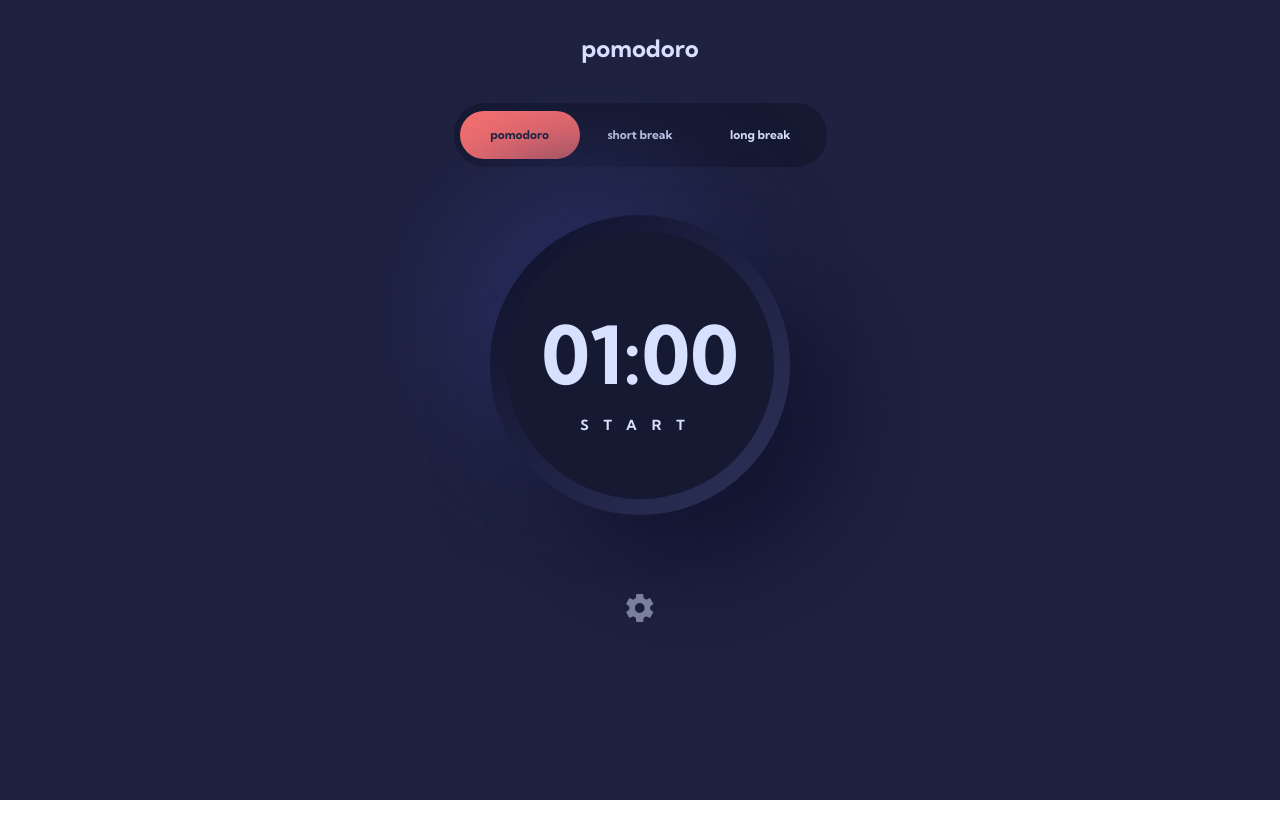
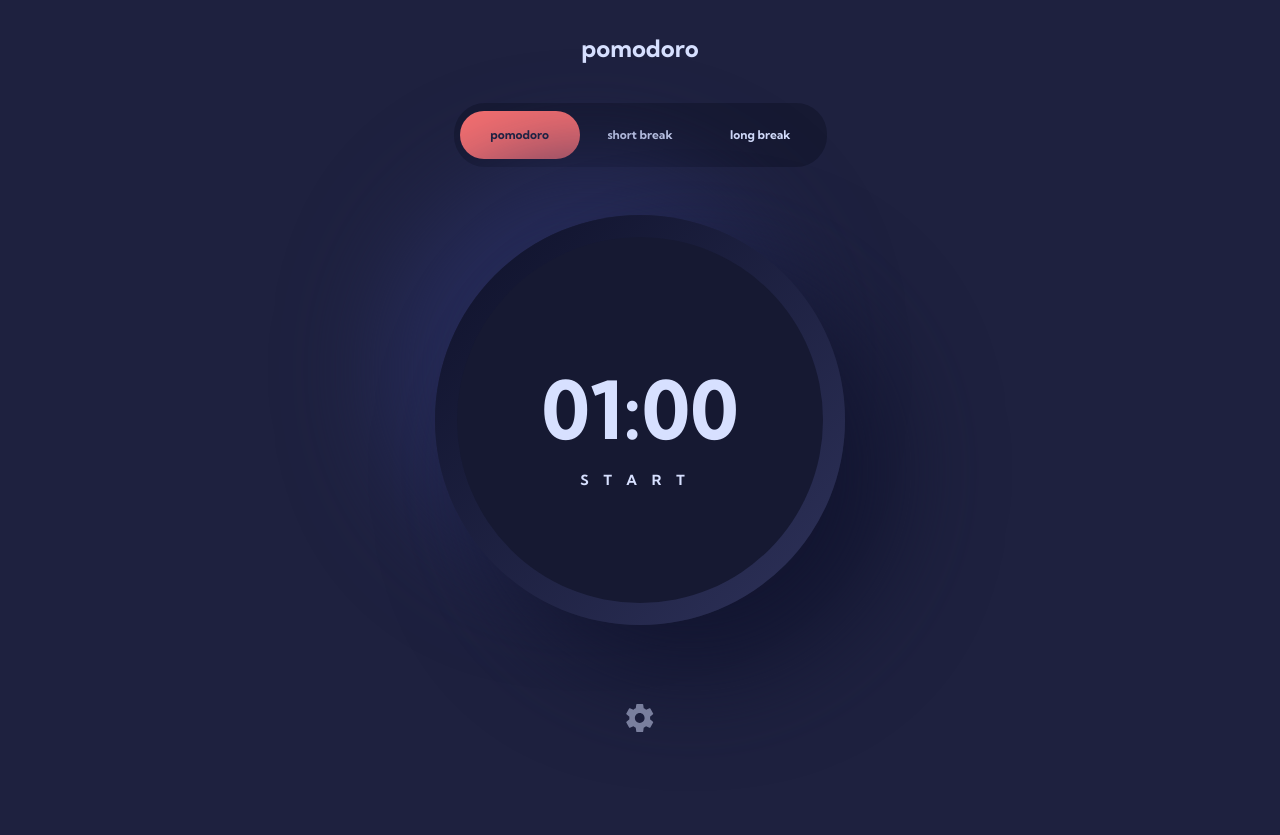
Before and after one commit to David-Henery4/Pomodoro-App, a React (Create React App) app: page / in a window 1280 px wide. Before the commit the page ends 800 px from the top, so only its background shows below. Built offline with nearby package versions, Linux system fonts and the light colour scheme.

Commit message:
basic-progress-bar-v1

```diff
--- a/src/App.js
+++ b/src/App.js
@@ -8,10 +8,10 @@ function App() {
   //
   //
   return (
-    <div className={`App ${activeFont.name} font-bold text-darkGrey w-full h-screen bg-lighterBlue`}>
+    <div className={`App ${activeFont.name} font-bold text-darkGrey w-full min-h-screen bg-lighterBlue`}>
       <Overlay isSettingsModalOpen={isSettingsModalOpen} setIsSettingsModalOpen={setIsSettingsModalOpen}/>
       <SettingsModal isSettingsModalOpen={isSettingsModalOpen} setIsSettingsModalOpen={setIsSettingsModalOpen}/>
-      <main className="w-full flex flex-col items-center pt-8 gap-[39px]">
+      <main className="w-full flex flex-col items-center pt-8 gap-[39px] smlTab:pb-[103px]">
         <h1 className="text-2xl">pomodoro</h1>
         {/* CONTENT */}
         <section className="w-full flex flex-col items-center px-6">
--- /dev/null
+++ b/src/components/LoadingBar.js/LoadingBar.js
@@ -0,0 +1,63 @@
+import React from "react";
+
+const LoadingBar = (props) => {
+  let {
+    size = 150,
+    progress = 0,
+    trackWidth = 0,
+    trackColor = `#ddd`,
+    indicatorWidth = 2,
+    indicatorColor = `#F87070`,
+    indicatorCap = `round`,
+    label = `Loading...`,
+    labelColor = `#333`,
+    spinnerMode = false,
+    spinnerSpeed = 1,
+  } = props;
+  //
+  const center = size / 2,
+    radius =
+      center - (trackWidth > indicatorWidth ? trackWidth : indicatorWidth),
+    dashArray = 2 * Math.PI * radius,
+    dashOffset = dashArray * ((100 - progress) / 100);
+  //
+  return (
+    <div
+      className="svg-pi-wrapper top-1/2 left-1/2 -translate-x-1/2 -translate-y-1/2 h-[92.6%] w-[92.6%]"
+      // style={{ width: size, height: size }}
+    >
+      <svg
+        className="svg-pi"
+        viewBox="25 5 100 140"
+        style={{ width: "100%", height: "100%" }}
+      >
+        <circle
+          className="svg-pi-track"
+          cx={center}
+          cy={center}
+          fill="transparent"
+          r={radius}
+          // stroke={trackColor}
+          strokeWidth={trackWidth}
+        />
+        <circle
+          className={`svg-pi-indicator ${
+            spinnerMode ? "svg-pi-indicator--spinner" : ""
+          }`}
+          style={{ animationDuration: spinnerSpeed * 1000 }}
+          cx={center}
+          cy={center}
+          fill="transparent"
+          r={radius}
+          stroke={indicatorColor}
+          strokeWidth={5}
+          strokeDasharray={dashArray}
+          strokeDashoffset={dashOffset}
+          strokeLinecap={indicatorCap}
+        />
+      </svg>
+    </div>
+  );
+};
+
+export default LoadingBar;
--- a/src/components/SettingsModal.js
+++ b/src/components/SettingsModal.js
@@ -13,7 +13,7 @@ const SettingsModal = ({ isSettingsModalOpen, setIsSettingsModalOpen }) => {
   //
   return (
     <div
-      className={`max-w-[540px] rounded-2xl absolute top-1/2 left-1/2 -translate-x-1/2 -translate-y-1/2 text-darkBlue bg-baseWhite w-11/12 ${
+      className={`max-w-[540px] rounded-2xl absolute top-1/2 left-1/2 -translate-x-1/2 z-50 -translate-y-1/2 text-darkBlue bg-baseWhite w-11/12 ${
         isSettingsModalOpen ? "block" : "hidden"
       }`}
     >
--- a/src/components/Timer.js
+++ b/src/components/Timer.js
@@ -1,5 +1,6 @@
 import React, { useEffect, useState } from "react";
 import { useGlobalContext } from "../hooks/Context";
+import { LoadingBar } from "../components";
 
 const Timer = () => {
   const [hasTimerStarted, setHasTimerStarted] = useState(false);
@@ -8,10 +9,11 @@ const Timer = () => {
   const [intervalId, setIntervalId] = useState(null);
   //
   const [defaultSecs, setDefaultSecs] = useState(0);
-  const { activeMode, handleTimeChange, resetMinsAndSecs } = useGlobalContext();
+  const { activeMode, handleTimeChange, resetMinsAndSecs, mode, activeTheme } =
+    useGlobalContext();
   // activeMode.timerSecs
   const handleCountdown = () => {
-    handleTimeChange()
+    handleTimeChange();
   };
   //
   useEffect(() => {
@@ -28,18 +30,42 @@ const Timer = () => {
       return () => clearInterval(Id);
     }
   }, [activeMode.timerSecs, activeMode.timerMins, hasTimerStarted]);
-  //
+  //***********************************************************//
+  // activeMode.timerMins > 0 ? activeMode.timerMins * 600 : 600; // 3 seconds
+  const [loading, setLoading] = useState(true);
+  const [progress, setProgress] = useState(0);
+  const loadingDuration = ((mode[activeMode.id - 1].timerMins * 60) * 1000);
+      // ? activeMode.timerMins * (mode[activeMode.id - 1].timerMins * 60)
+      // : mode[activeMode.id - 1].timerMins * 600; // 3 seconds
+  // console.log(mode[activeMode.id - 1].timerMins * 600)
+  useEffect(() => {
+    if (hasTimerStarted) {
+      let loadingTimeout = setTimeout(() => {
+        if (loading >= 100) return;
+        setProgress(progress + 1);
+      }, loadingDuration / 100);
+      if (progress === 100) {
+        setLoading(false);
+      }
+      return () => {
+        clearTimeout(loadingTimeout);
+      };
+    }
+  }, [progress, loading, hasTimerStarted]);
+  //***************************************************************//
   return (
     <div className="pt-12 pb-[79px]">
-      <div className="w-[300px] h-[300px] rounded-full bg-gradient-to-br from-timerBaseColourTwo to-timerBaseColourOne shadow-mainTimer grid place-items-center">
-        <div className="bg-darkBlue rounded-full h-[89.3%] w-[89.3%] grid place-items-center items-end">
+      <div className="w-[300px] h-[300px] rounded-full bg-gradient-to-br from-timerBaseColourTwo to-timerBaseColourOne shadow-mainTimer grid place-items-center smlTab:w-[410px] smlTab:h-[410px]">
+        <div className="bg-darkBlue rounded-full h-[89.3%] w-[89.3%] grid place-items-center items-end relative">
+          {/* <div className="absolute top-1/2 left-1/2 -translate-x-1/2 -translate-y-1/2 border-8 border-primaryRed rounded-full h-[92.6%] w-[92.6%]"></div> */}
+          <LoadingBar progress={progress} trackWidth={5} indicatorWidth={10}/>
           <p className="text-[80px]">
             {`${activeMode.timerMins}`.padStart(2, 0)}:
             {`${activeMode.timerSecs}`.padStart(2, 0)}
           </p>
           {isTimerCompleted || (
             <button
-              className="text-sm tracking-thirdHeading uppercase self-start"
+              className="text-sm tracking-thirdHeading uppercase self-start relative z-10"
               onClick={() => {
                 setHasTimerStarted(!hasTimerStarted);
                 setIsTimerActive(!isTimerActive);
@@ -52,9 +78,10 @@ const Timer = () => {
           )}
           {isTimerCompleted && (
             <button
-              className="text-sm tracking-thirdHeading uppercase self-start"
+              className="text-sm tracking-thirdHeading uppercase self-start relative z-10"
               onClick={() => {
                 // setDefaultSecs(0);
+                setProgress(0);
                 resetMinsAndSecs(activeMode.id);
                 setHasTimerStarted(!hasTimerStarted);
                 setIsTimerActive(!isTimerActive);
--- a/src/components/index.js
+++ b/src/components/index.js
@@ -3,11 +3,13 @@ import Timer from "./Timer";
 import SettingsBtn from "./SettingsBtn";
 import SettingsModal from "./SettingsModal";
 import Overlay from "./Overlay";
+import LoadingBar from "./LoadingBar.js/LoadingBar";
 
 export {
   StateSelection,
   Timer,
   SettingsBtn,
   SettingsModal,
-  Overlay
+  Overlay,
+  LoadingBar
 }
--- a/src/components/modal-components/TimeSettings.js
+++ b/src/components/modal-components/TimeSettings.js
@@ -1,13 +1,8 @@
 import React from "react";
-import { useState } from "react";
 import { useGlobalContext } from "../../hooks/Context";
-import {Pomodoro,LongBreak,ShortBreak} from "./time-settings-components";
+import {Pomodoro} from "./time-settings-components";
 
 const TimeSettings = () => {
-  const [pomodoroMins, setPomodoroMins] = useState(25);
-  const [shortBreakMins, setShortBreakMins] = useState(5);
-  const [longBreakMins, setLongBreakMins] = useState(15);
-  //
   const { preAppliedMode, handleChangeMinsSettings } = useGlobalContext();
   //
   return (
--- /dev/null
+++ b/src/styles/components/_loadingbar.scss
@@ -0,0 +1,23 @@
+.svg-pi-wrapper {
+  position: absolute;
+}
+
+.svg-pi {
+  transform: rotate(-90deg); /* Fix the orientation */
+}
+
+/* Animated spinner version */
+.svg-pi-indicator--spinner {
+  animation: spinner .75s linear infinite;
+  transform-origin: center;
+}
+
+/* Spinner animation */
+@keyframes spinner {
+  0% {
+    transform: rotate(0)
+  }
+  100% {
+    transform: rotate(360deg)
+  }
+}
--- a/src/styles/index.scss
+++ b/src/styles/index.scss
@@ -1,2 +1,3 @@
 @import "./tailwind.scss";
 @import "./components/btns";
+@import "./components/loadingbar";
```
